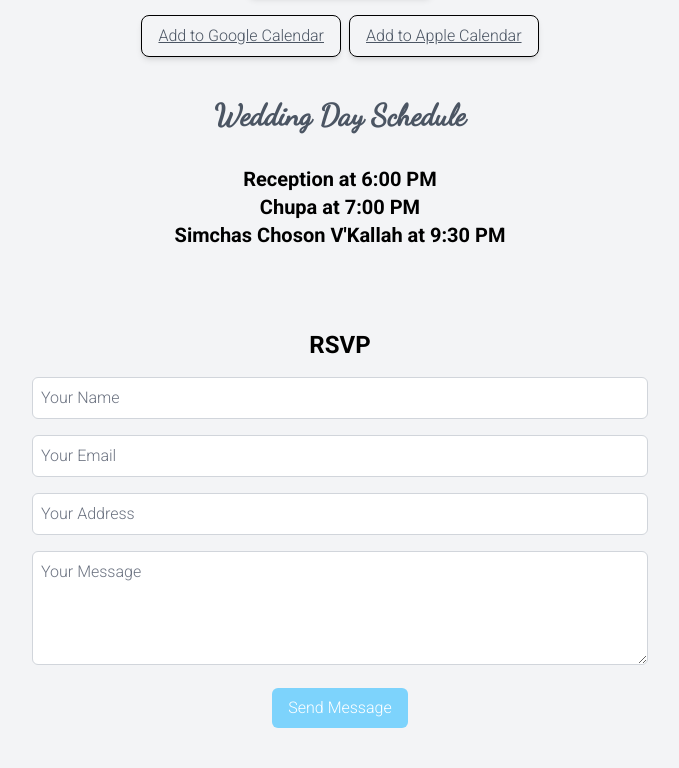
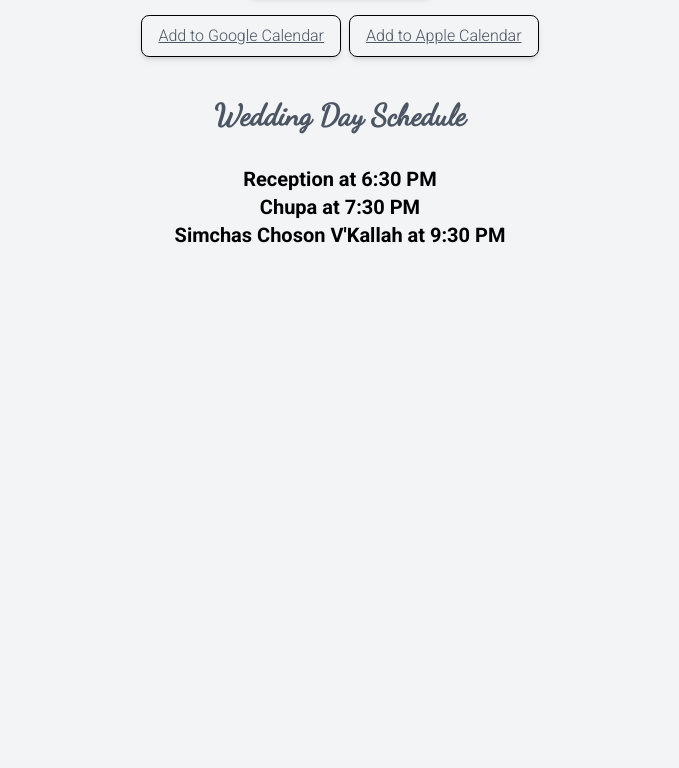
Before and after one commit to modhash/wedding-invite, a plain HTML site: page index.html in a window 1280 px wide. Shown: the part 1127-1895 px from the top of the page, without its empty margins (300-979 px from the left). After the commit the page ends 1416 px from the top, so only its background shows below. Drawn offline with nearby package versions, Linux system fonts and the light colour scheme.

Commit message:
removed form and fixed timeing

```diff
--- a/index.html
+++ b/index.html
@@ -11,7 +11,7 @@
     <link rel="icon" href="favicon.ico" type="image/x-icon">
     <script>
         function updateCountdown() {
-            const weddingDate = new Date('June 25, 2023 18:00:00').getTime();
+            const weddingDate = new Date('June 25, 2023 18:30:00').getTime();
             const now = new Date().getTime();
             const timeRemaining = weddingDate - now;
             const weeks = Math.floor(timeRemaining / (1000 * 60 * 60 * 24 * 7));
@@ -34,8 +34,8 @@
 
         function updateSchedule() {
             const now = new Date();
-            const weddingDate = new Date('June 25, 2023 18:00:00');
-            const chupaDate = new Date('June 25, 2023 19:00:00');
+            const weddingDate = new Date('June 25, 2023 18:30:00');
+            const chupaDate = new Date('June 25, 2023 19:30:00');
             const simchasChosonDate = new Date('June 25, 2023 21:30:00');
             const endDate = new Date('June 25, 2023 23:59:00');
 
@@ -162,39 +162,13 @@
     <section class="wedding-schedule container mx-auto text-center p-6">
         <h2 class="text-3xl font-semibold py-4">Wedding Day Schedule</h2>
         <div class="schedule text-center w-full sm:w-2/3 md:w-1/2 mx-auto my-4">
-            <p class="text-xl font-semibold">Reception at 6:00 PM</p>
-            <p class="text-xl font-semibold">Chupa at 7:00 PM</p>
+            <p class="text-xl font-semibold">Reception at 6:30 PM</p>
+            <p class="text-xl font-semibold">Chupa at 7:30 PM</p>
             <p class="text-xl font-semibold">Simchas Choson V'Kallah at 9:30 PM</p>
         </div>
 
     </section>
 
-    <footer id="footer" class="container mx-auto flex justify-center items-center p-6">
-        <div class="contact-form w-full sm:w-2/3 md:w-1/2 mx-auto my-4">
-            <form id="rsvp-form" name="contact" method="POST" action="https://script.google.com/macros/s/AKfycbw4H1vjRbq6k52ghCw5A-E-UJaXu5XKrBU0cJB1_ZP764Wuo2ObqSjdYn3K_k2mFJze/exec" class="text-center">
-                <input type="hidden" name="form-name" value="contact">
-                <h3 class="text-2xl font-semibold mb-4">RSVP</h3>
-                <div class="mb-4">
-                    <input type="text" name="name" placeholder="Your Name" required
-                        class="border border-gray-300 rounded-md w-full p-2">
-                </div>
-                <div class="mb-4">
-                    <input type="email" name="email" placeholder="Your Email" required
-                        class="border border-gray-300 rounded-md w-full p-2">
-                </div>
-                <div class="mb-4">
-                    <input type="address" name="address" placeholder="Your Address" required
-                        class="border border-gray-300 rounded-md w-full p-2">
-                </div>
-                <div class="mb-4">
-                    <textarea name="message" placeholder="Your Message" rows="4"
-                        class="border border-gray-300 rounded-md w-full p-2"></textarea>
-                </div>
-                <button type="submit" class="bg-sky-300 hover:bg-sky-700 text-white py-2 px-4 rounded-md">Send Message</button>
-            </form>
-        </div>
-    </footer>
-
 </body>
 
 </html>
```
